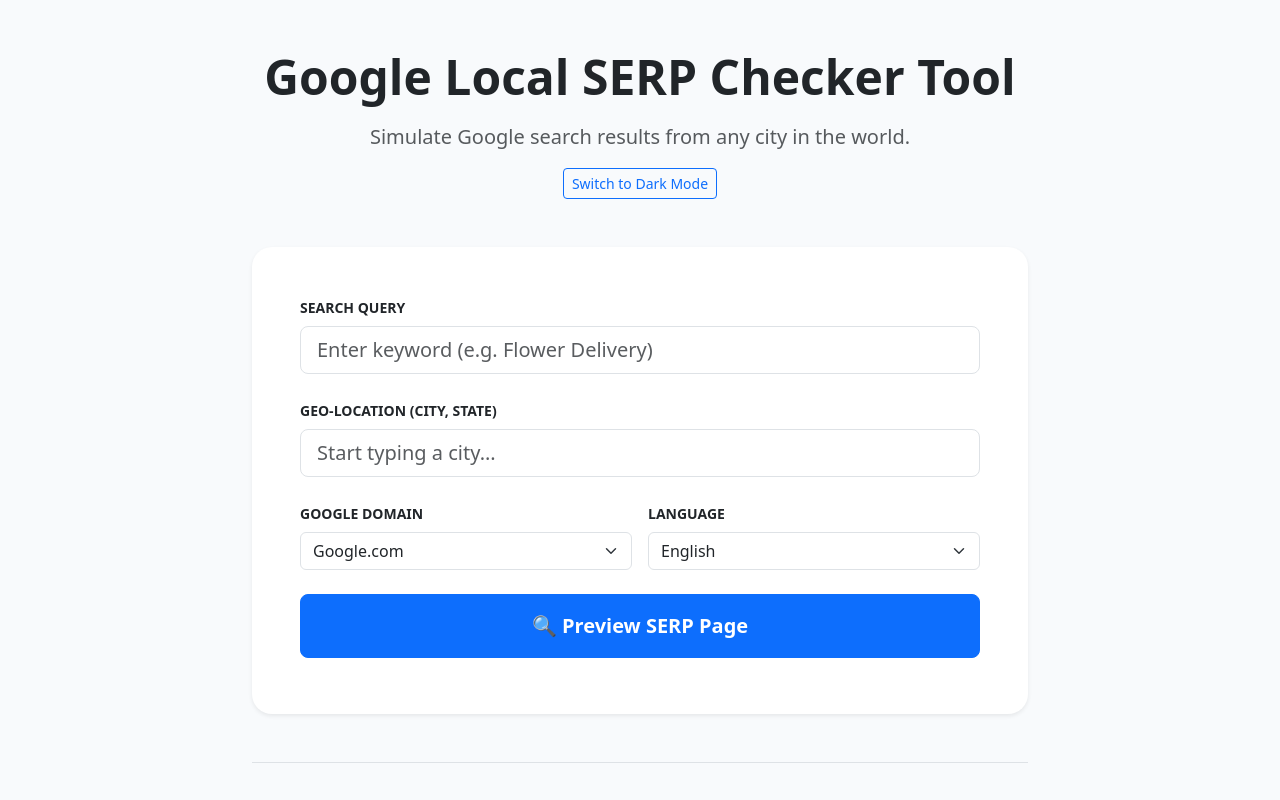
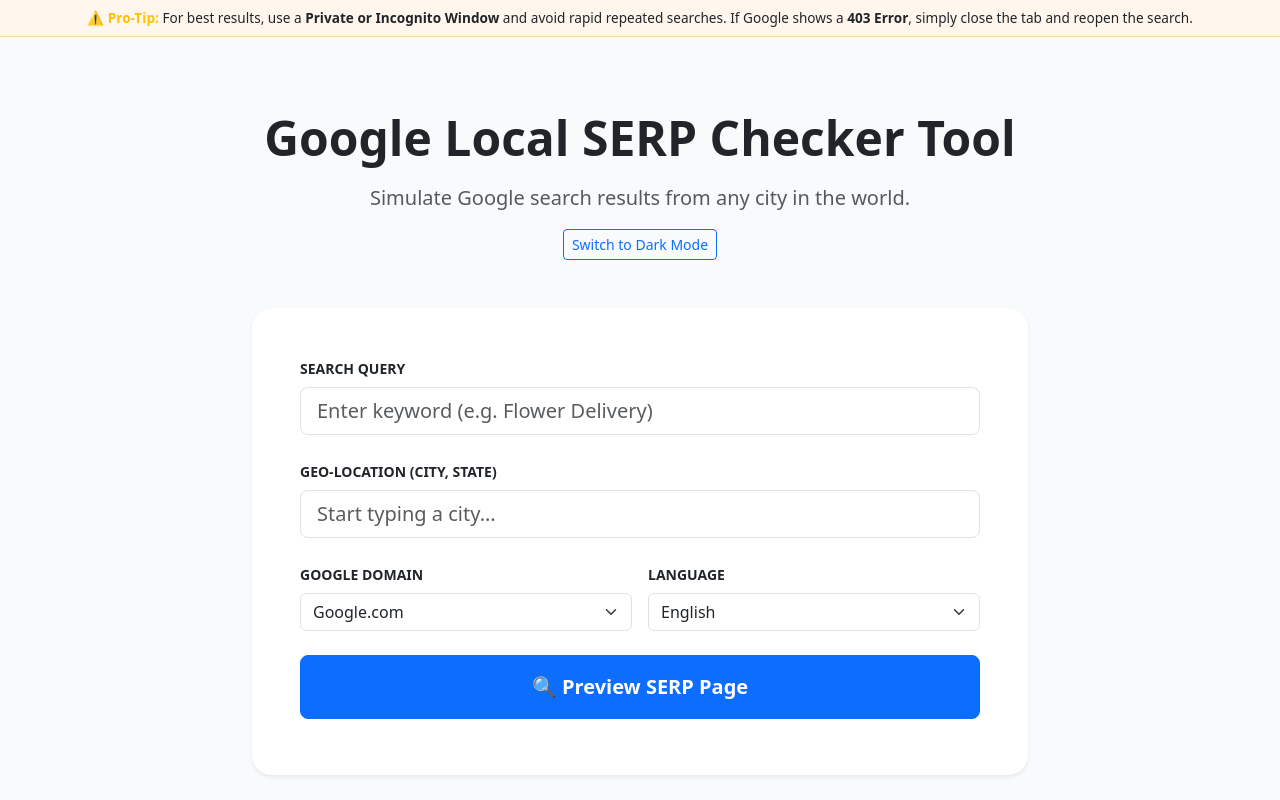
Before and after one commit to Harman8146/seotools, a Next.js app: page / in a window 1280 px wide. Shown: the top 800 px of the page. Built offline with nearby package versions, Linux system fonts and the light colour scheme.

Commit message:
Update page.tsx

```diff
--- a/app/page.tsx
+++ b/app/page.tsx
@@ -74,20 +74,22 @@ useEffect(() => {
 
   return (
     <>
-    {/* TOP HEADER DISCLAIMER - FULL WIDTH
-<div className="w-100 py-2 px-3 text-center mb-4 "
+   {/* TOP HEADER DISCLAIMER - FULL WIDTH */}
+<div
+  className="w-100 py-2 px-3 text-center mb-4"
+  style={{
+    background: dark ? "#450a0a" : "#fff7ed",
+    borderBottom: `1px solid ${dark ? "#991b1b" : "#fed7aa"}`,
+    fontSize: "0.85rem",
+  }}
+>
+  <span className="fw-bold text-warning">⚠️ Pro-Tip:</span>
 
-     style={{
-       background: dark ? "#450a0a" : "#fffcfc",
-       borderBottom: `1px solid ${dark ? "#991b1b" : "#ffffff"}`,
-
-       fontSize: "0.85rem",
-
-     }}>
-  <span className="fw-bold text-danger ">⚠️ Pro-Tip:</span>
-  {" "}If you see a <strong>403 Error</strong>, please close the tab and reopen it.
-  For best results, use a <strong>Private or Incognito tab</strong> to ensure non-personalized results.
-</div> */}
+  {" "}For best results, use a{" "}
+  <strong>Private or Incognito Window</strong> and avoid rapid repeated
+  searches. If Google shows a <strong>403 Error</strong>, simply close the
+  tab and reopen the search.
+</div>
 
     <main className={`container-fluid py-5 ${dark ? "text-light" : "text-dark"}`}>
 
```
